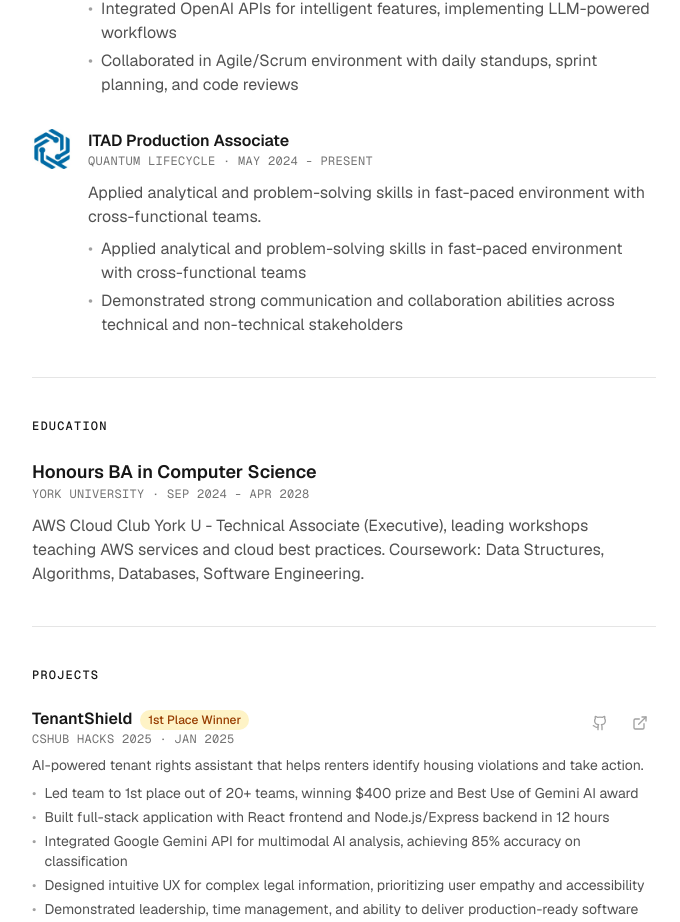
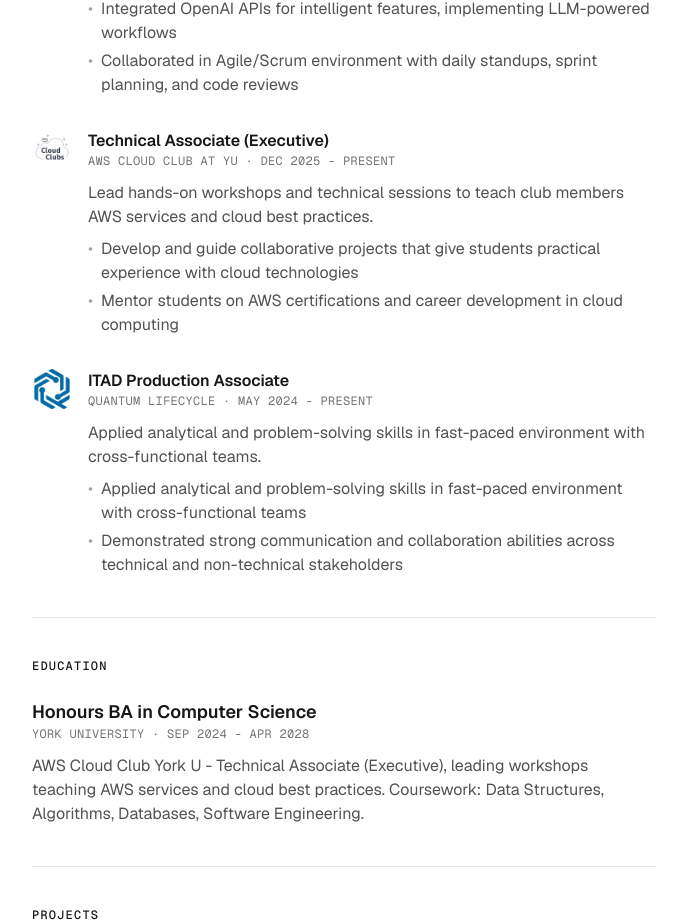
Before and after one commit to kurtjallo/myPortfolioWebsite, a Next.js app: page / in a window 1280 px wide. Shown: the part 1092-2014 px from the top of the page, without its empty margins (296-976 px from the left). Built offline with nearby package versions, Linux system fonts and the light colour scheme.

Commit message:
Add back AWS Cloud Club experience entry

```diff
--- a/src/data/content.ts
+++ b/src/data/content.ts
@@ -65,6 +65,18 @@
       "Optimized queries and implemented Redis caching, reducing API latency by 60%",
       "Integrated OpenAI APIs for intelligent features, implementing LLM-powered workflows",
       "Collaborated in Agile/Scrum environment with daily standups, sprint planning, and code reviews",
+    ],
+  },
+  {
+    title: "Technical Associate (Executive)",
+    company: "AWS Cloud Club at YU",
+    period: "Dec 2025 - Present",
+    location: "Toronto, Ontario",
+    logo: "/logos/aws-cloud-club.jpeg",
+    description: "Lead hands-on workshops and technical sessions to teach club members AWS services and cloud best practices.",
+    bullets: [
+      "Develop and guide collaborative projects that give students practical experience with cloud technologies",
+      "Mentor students on AWS certifications and career development in cloud computing",
     ],
   },
   {
```
